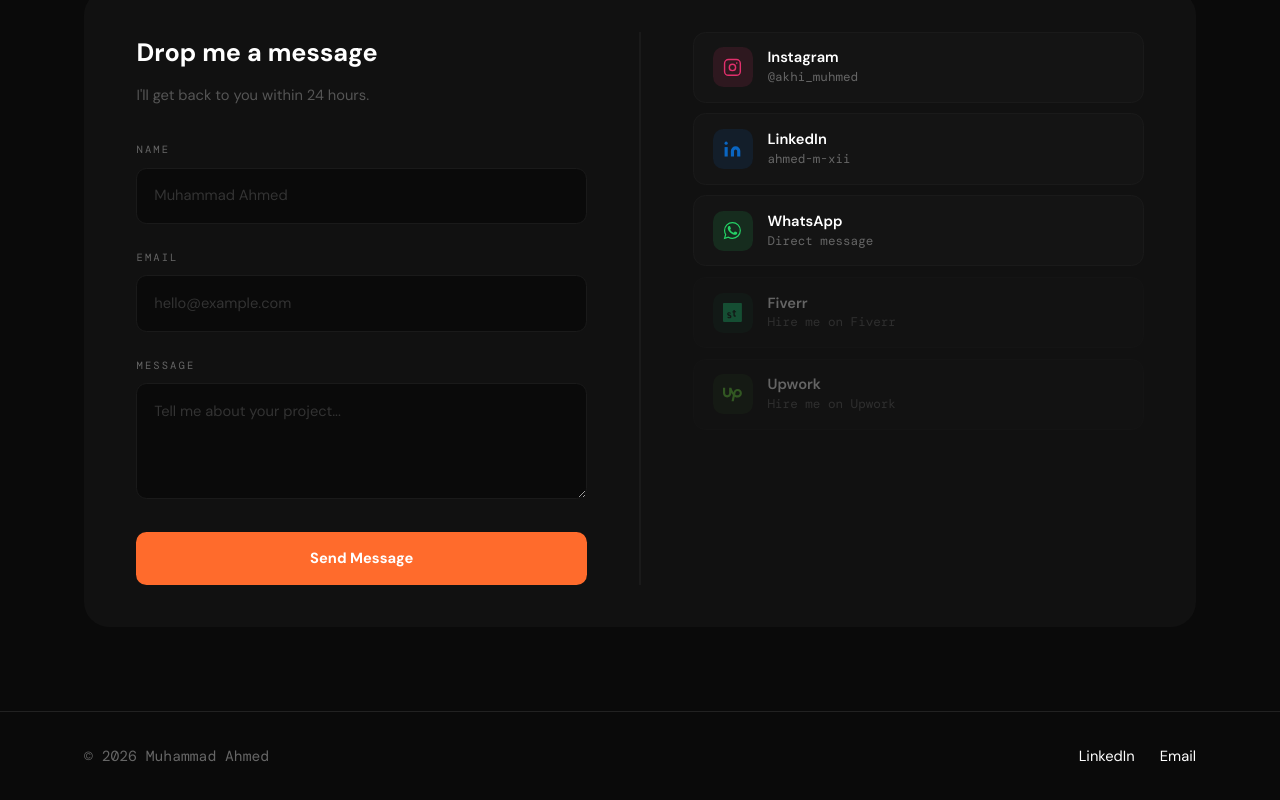
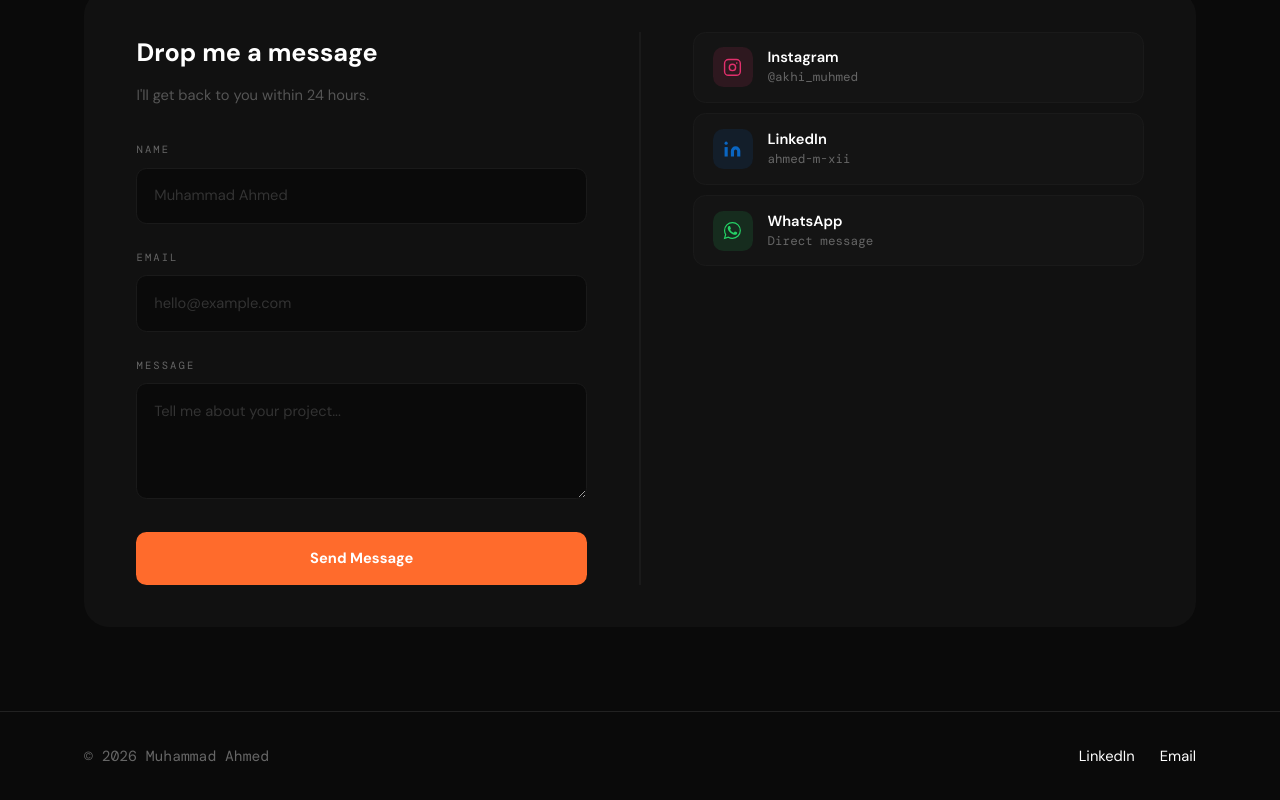
Before and after one commit to akhi-labs/portfolio, a Next.js app: page / in a window 1280 px wide. Shown: the part 4818-5618 px from the top of the page. Built offline with nearby package versions, Linux system fonts and the light colour scheme.

Commit message:
Remove Fiverr and Upwork from homepage contact section

```diff
--- a/app/page.tsx
+++ b/app/page.tsx
@@ -249,29 +249,6 @@ export default function HomePage() {
               </div>
             </a>
 
-            <a className="social-link social-link--fv social-link--disabled">
-              <div className="social-icon-wrap">
-                <svg viewBox="0 0 24 24" fill="currentColor">
-                  <path d="M23 0H1C.4 0 0 .4 0 1v22c0 .6.4 1 1 1h22c.6 0 1-.4 1-1V1c0-.6-.4-1-1-1zM10.7 17.4c0 1.3-1 2.1-2.5 2.1-1 0-2-.4-2.7-1.1l.8-1.1c.5.5 1.1.8 1.8.8.5 0 .8-.2.8-.6v-.1c0-.5-.6-.7-1.3-.9C6.4 16 5.3 15.4 5.3 14v-.1c0-1.3 1-2.1 2.4-2.1.9 0 1.8.3 2.4.9l-.7 1.1c-.5-.4-1-.7-1.7-.7-.5 0-.7.2-.7.6v.1c0 .5.6.6 1.3.9 1.2.4 2.4 1 2.4 2.6zm5.8-5.5h-1.6V15c0 .6.3.9.9.9.3 0 .5 0 .7-.1v1.4c-.3.1-.7.2-1.1.2-1.4 0-2.2-.7-2.2-2.2v-3.2H12v-1.5h1.2V8.9h1.8v1.6h1.6v1.4z"/>
-                </svg>
-              </div>
-              <div className="social-text">
-                <span className="name">Fiverr</span>
-                <span className="handle">Hire me on Fiverr</span>
-              </div>
-            </a>
-
-            <a className="social-link social-link--uw social-link--disabled">
-              <div className="social-icon-wrap">
-                <svg viewBox="0 0 24 24" fill="currentColor">
-                  <path d="M18.561 13.158c-1.102 0-2.135-.467-3.074-1.227l.228-1.076.008-.042c.207-1.143.849-3.06 2.839-3.06 1.492 0 2.703 1.212 2.703 2.703-.001 1.489-1.212 2.702-2.704 2.702zm0-8.14c-2.539 0-4.51 1.649-5.31 4.366-1.22-1.834-2.148-4.036-2.687-5.892H7.828v7.112c-.002 1.406-1.141 2.546-2.547 2.546-1.405 0-2.543-1.14-2.543-2.546V3.492H0v7.112c0 2.914 2.37 5.303 5.281 5.303 2.913 0 5.283-2.389 5.283-5.303v-1.19c.529 1.107 1.182 2.229 1.974 3.221l-1.673 7.873h2.797l1.213-5.71c1.063.679 2.285 1.109 3.686 1.109 3 0 5.439-2.452 5.439-5.45 0-3-2.439-5.439-5.439-5.439z"/>
-                </svg>
-              </div>
-              <div className="social-text">
-                <span className="name">Upwork</span>
-                <span className="handle">Hire me on Upwork</span>
-              </div>
-            </a>
           </div>
         </div>
       </RevealSection>
```
